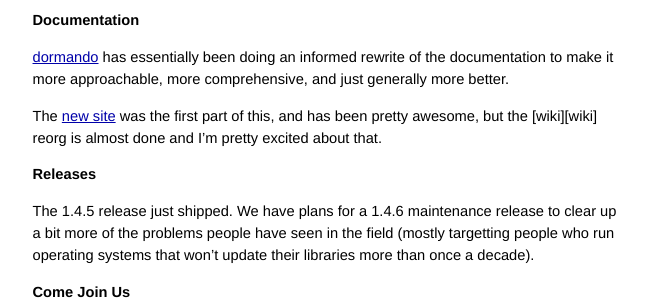
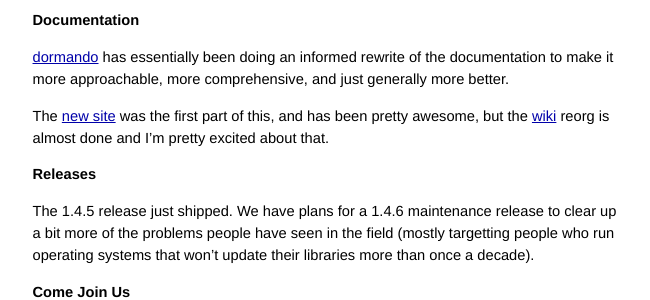
Before and after one commit to dustin/dustin.sallings.org, a Jekyll site: the page built from _posts/2010-04-09-memcached-status.markdown, in a window 1280 px wide. Shown: the part 798-1098 px from the top of the page, without its empty margins (314-964 px from the left). Built offline with Jekyll 4.4.1, drawn with Linux system fonts in a browser that asks for light colours; Markdown is read by kramdown in place of the engine named in the settings; comment, search, counter and statistics services are not loaded; some of the changed lines change nothing that is shown.

Commit message:
Fix a broken link.

```diff
--- a/_posts/2010-04-09-memcached-status.markdown
+++ b/_posts/2010-04-09-memcached-status.markdown
@@ -87,3 +87,4 @@ work we've been doing.
 [busket]: http://github.com/northscale/bucket_engine
 [bof]: http://en.oreilly.com/mysql2010/public/schedule/detail/14627
 [matt]: http://blog.northscale.com/northscale-blog/author/matt-ingenthron
+[wiki]: http://code.google.com/p/memcached/wiki/NewStart
```
